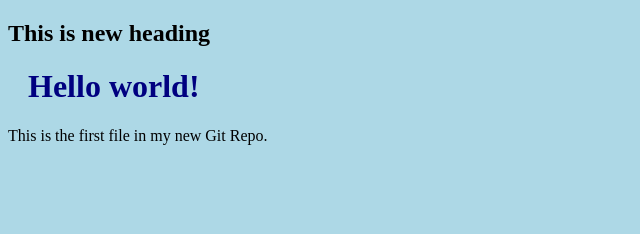
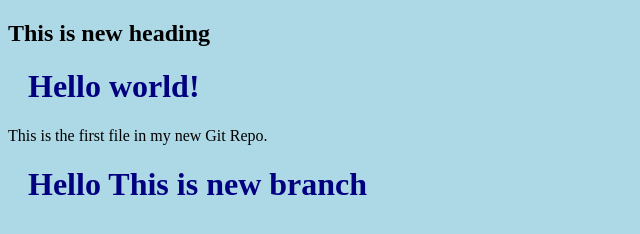
Before and after one commit to shakyakhushbu/git-tutorials, a plain HTML site: page index.html in a window 1280 px wide. Shown: the whole page, without its empty margins (0-640 px from the left). Drawn offline with Linux system fonts and the light colour scheme.

Commit message:
Secind version

```diff
--- a/index.html
+++ b/index.html
@@ -8,6 +8,7 @@
 <h2>This is new heading</h2>
 <h1>Hello world!</h1>
 <p>This is the first file in my new Git Repo.</p>
+<h1> Hello This is new branch</h1>
 
 </body>
 </html>
```
